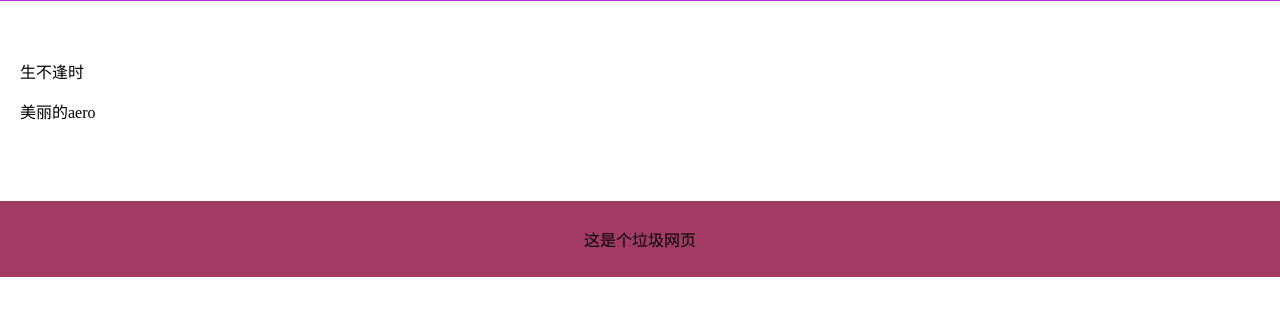
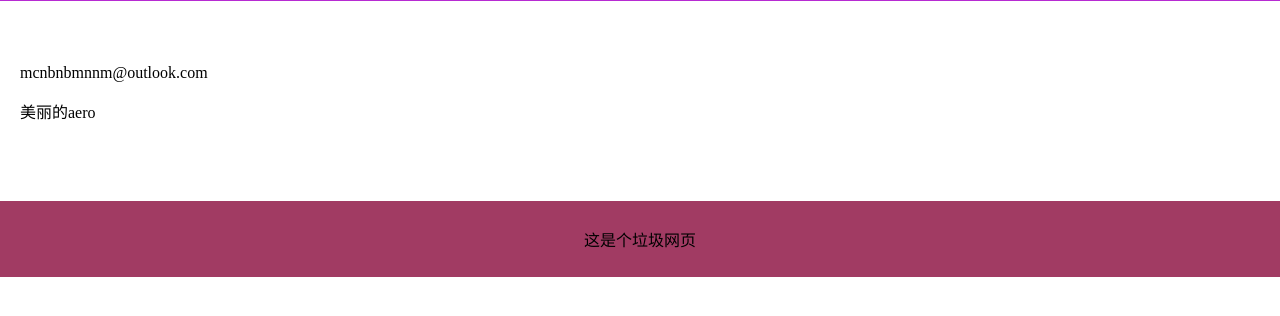
Before and after one commit to dashabi4188/text, a plain HTML site: page index.html in a window 1280 px wide. Shown: the part 82-398 px from the top of the page. Drawn offline with Linux system fonts and the light colour scheme.

Commit message:
Update index.html

```diff
--- a/index.html
+++ b/index.html
@@ -21,7 +21,7 @@ width-max: 500px;
 margin: 40px auto;
 padding: 20px;
 line-height: 1.5;"
-<p>生不逢时</p>
+<p>mcnbnbmnnm@outlook.com</p>
 <p>美丽的aero</p>
 </div>
 <div style="
```
